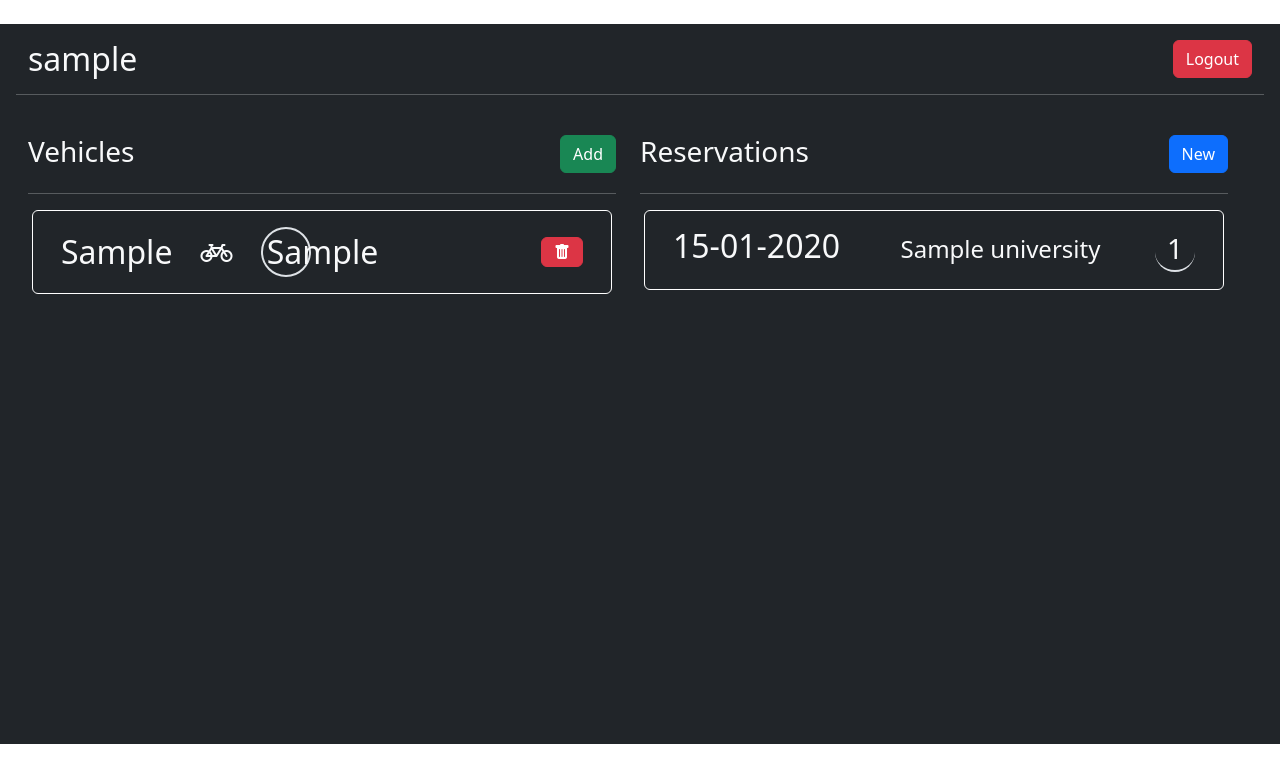
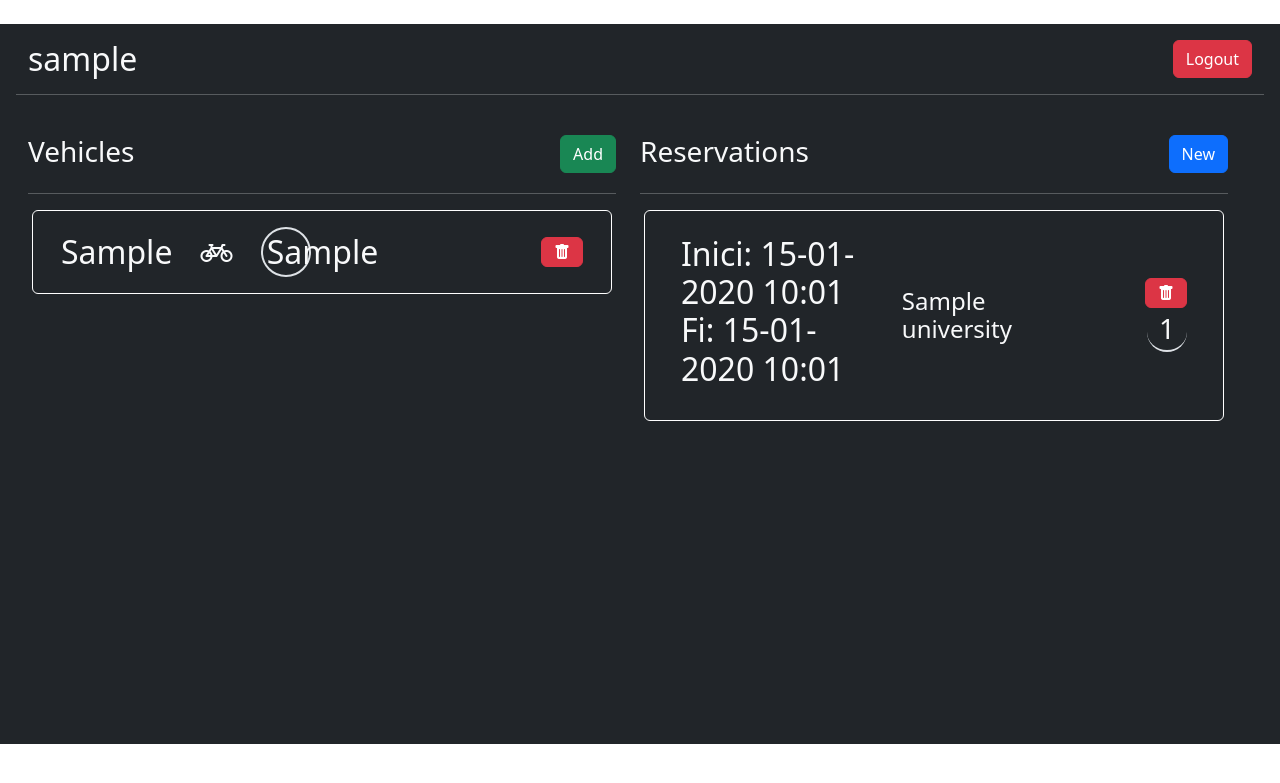
Before and after one commit to aleex0309/parKING, a Django app: page /dashboard/ in a window 1280 px wide. Shown: the top 783 px of the page. Run offline with Django 4.2, Linux system fonts and the light colour scheme; a user stored in the database is signed in; tables that the repository leaves empty hold one stand-in row (values such as "Sample post").

Commit message:
Afegir temps

```diff
--- a/ParKING/urls.py
+++ b/ParKING/urls.py
@@ -32,6 +32,8 @@ urlpatterns = [
     path("dashboard/", wv.dashboard, name="dashboard"),
     path("vehicle/delete/<int:id_vehicle>",
          wv.delete_vehicle, name="vehicle_delete"),
+    path("reserve/add_time/<int:id_reserve>",
+         wv.add_time, name="add_time"),
 
 ]+ static(settings.STATIC_URL, document_root=settings.STATIC_ROOT)
 
--- a/web/templates/web/dashboard.html
+++ b/web/templates/web/dashboard.html
@@ -13,7 +13,7 @@
   <div class="container-fluid mt-4 bg-dark" style="min-height: 90vh">
     <div class="row p-3">
       <div class="col">
-        <h2>{{ user.username }}</h2>
+        <h2>{{ user.username}}</h2>
       </div>
       <!-- Logout Button -->
       <div class="col" align="right">
@@ -87,9 +87,10 @@
           <!-- Start of reservation rows -->
           <div class="col">
             {% for activ,reservation in active %}
-            <div class="row mb-3 align-items-center border {% if activ %}border-success{% else %}border-white{% endif %} rounded m-1 p-3">
+            <div class="row mb-3 align-items-center border {% if activ %}border-success{% else %}border-white{% endif %} rounded m-1 p-4">
               <div class="col">
-                <h2 class="d-inline">{{reservation.date|date:"d-m-Y"}}</h2>
+                <h2 class="d-inline">Inici: {{reservation.date|date:"d-m-Y h:m"}}</h2>
+                  <h2 class="d-inline">Fi: {{reservation.date_fi|date:"d-m-Y h:m"}}</h2>
                 <h5 class="">{{reservation.vehicle.plate}}</h5>
               </div>
               <div class="col align-items-center">
@@ -98,9 +99,14 @@
                 </h4>
               </div>
               <div class="col-2" align="right">
+                <form action="{% url 'add_time' reservation.id %}" method="POST" style="margin-block-end: 0">
+                  {% csrf_token %}
+                  <button type="submit" class="d-inline btn btn-danger bi bi-trash-fill"></button>
+                </form>
                 <div class="border-bottom border-2 rounded-circle text-center" style="width: 40px; height:40px;">
                   <h3 class="m-1">{{reservation.parking_spot}}</h3>
                 </div>
+
               </div>
             </div>
             {% endfor %}
--- a/web/views.py
+++ b/web/views.py
@@ -4,6 +4,7 @@ from web.models import University, Parking, ParkingSpot, TYPES, Reservation, Veh
 from .forms import ReservationForm
 from django.contrib.auth.decorators import login_required
 from django.utils import timezone
+from datetime import datetime, timedelta
 # Create your views here.
 
 
@@ -45,7 +46,7 @@ def dashboard(request: HttpRequest):
     active_list = list()
 
     for reservation in reservations:
-        active_list.append(reservation.date < timezone.now() < reservation.date_fi)
+        active_list.append(reservation.date < timezone.now() and timezone.now() < reservation.date_fi)
 
     active = zip(active_list, reservations)
 
@@ -54,7 +55,7 @@ def dashboard(request: HttpRequest):
 
 
     return render(request, "web/dashboard.html",
-                  {"user": user, "reservations": reservations, "vehicles": vehicles, "active": active})
+                  {"user": user, "reservations": reservations, "vehicles": vehicles, "active": active, "time": timezone.now()})
 
 @login_required
 def delete_vehicle(request: HttpRequest, id_vehicle):
@@ -66,6 +67,18 @@ def delete_vehicle(request: HttpRequest, id_vehicle):
         raise HttpResponseForbidden("")
 
     vehicle_user.delete()
+    return redirect("dashboard")
+
+@login_required
+def add_time(request: HttpRequest, id_reserve):
+    user = request.user
+
+    # Check if a vehicle is owned by the user
+    active_reserve = Reservation.objects.get(user=user, id=id_reserve)
+    if not active_reserve:
+        raise HttpResponseForbidden("")
+
+    active_reserve.date_fi = active_reserve.date_fi + timedelta(minutes=15)
     return redirect("dashboard")
 
 @login_required
```
